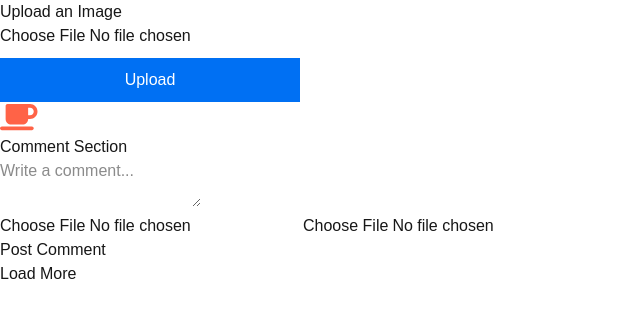
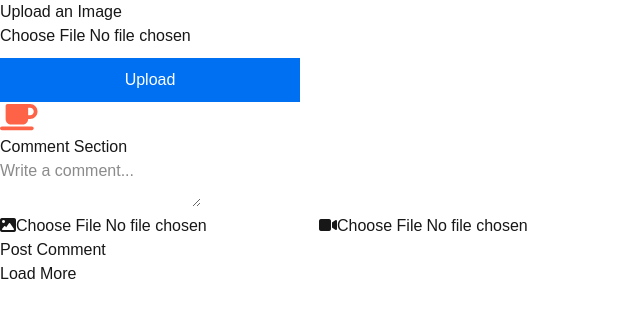
Before and after one commit to CodeNova5/Tuneflix, a Next.js app: page / in a window 1280 px wide. Shown: the top 318 px of the page, without its empty margins (0-640 px from the left). Built offline with nearby package versions, Linux system fonts and the light colour scheme; no server answers.

Commit message:
Update page.tsx

```diff
--- a/app/page.tsx
+++ b/app/page.tsx
@@ -1,10 +1,15 @@
 import FileUpload from '../components/FileUpload';
 import CommentSection from "../components/CommentSection";
+import Head from 'next/head';
 
 
 export default function Home() {
   return (
     <div>
+<Head>
+        <link rel="stylesheet"  href="https://cdnjs.cloudflare.com/ajax/libs/font-awesome/6.5.1/css/all.min.css"/>
+      </Head>
+
       <h1>Upload an Image</h1>
       <FileUpload />
       <CommentSection />
```
